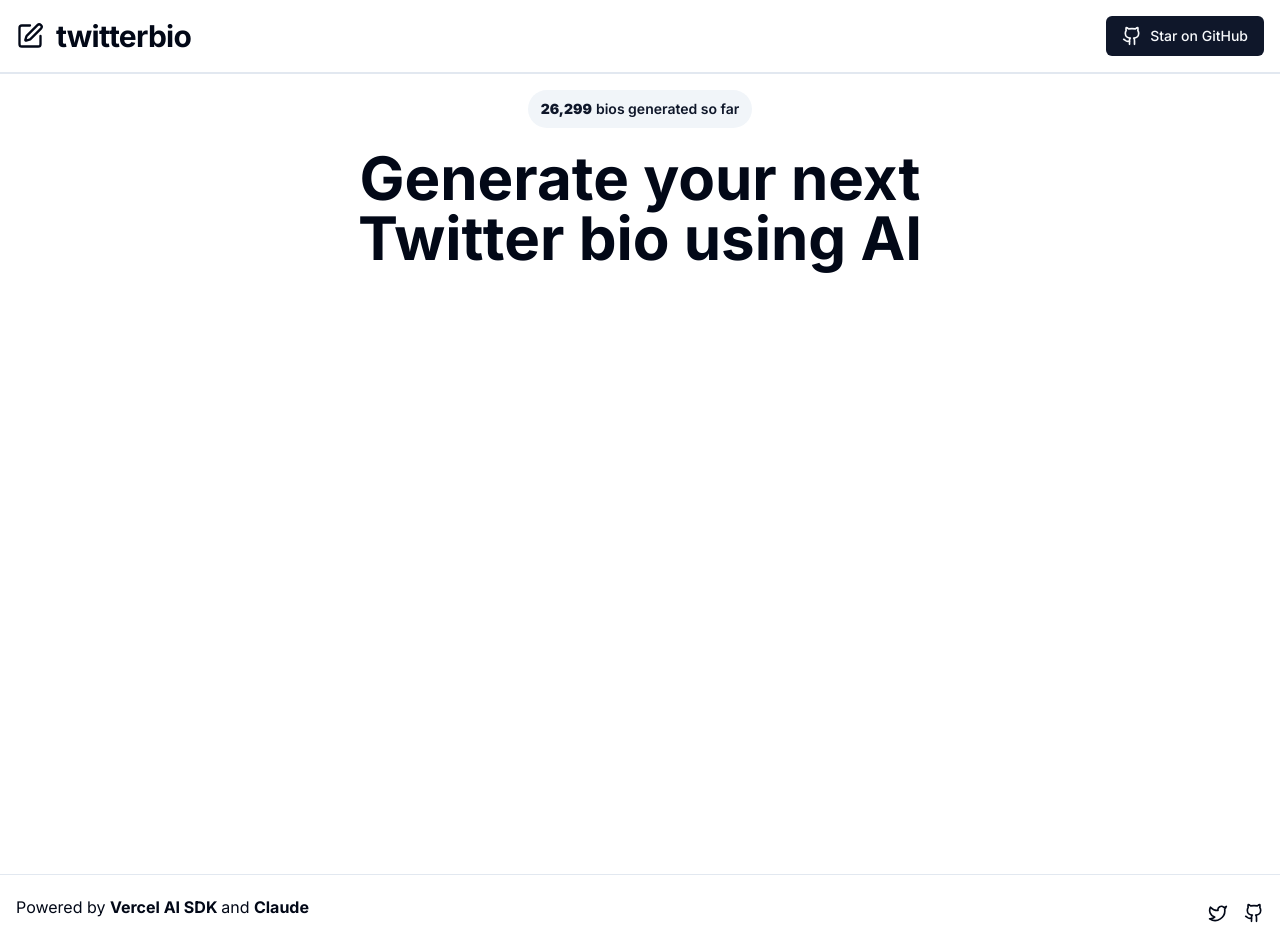
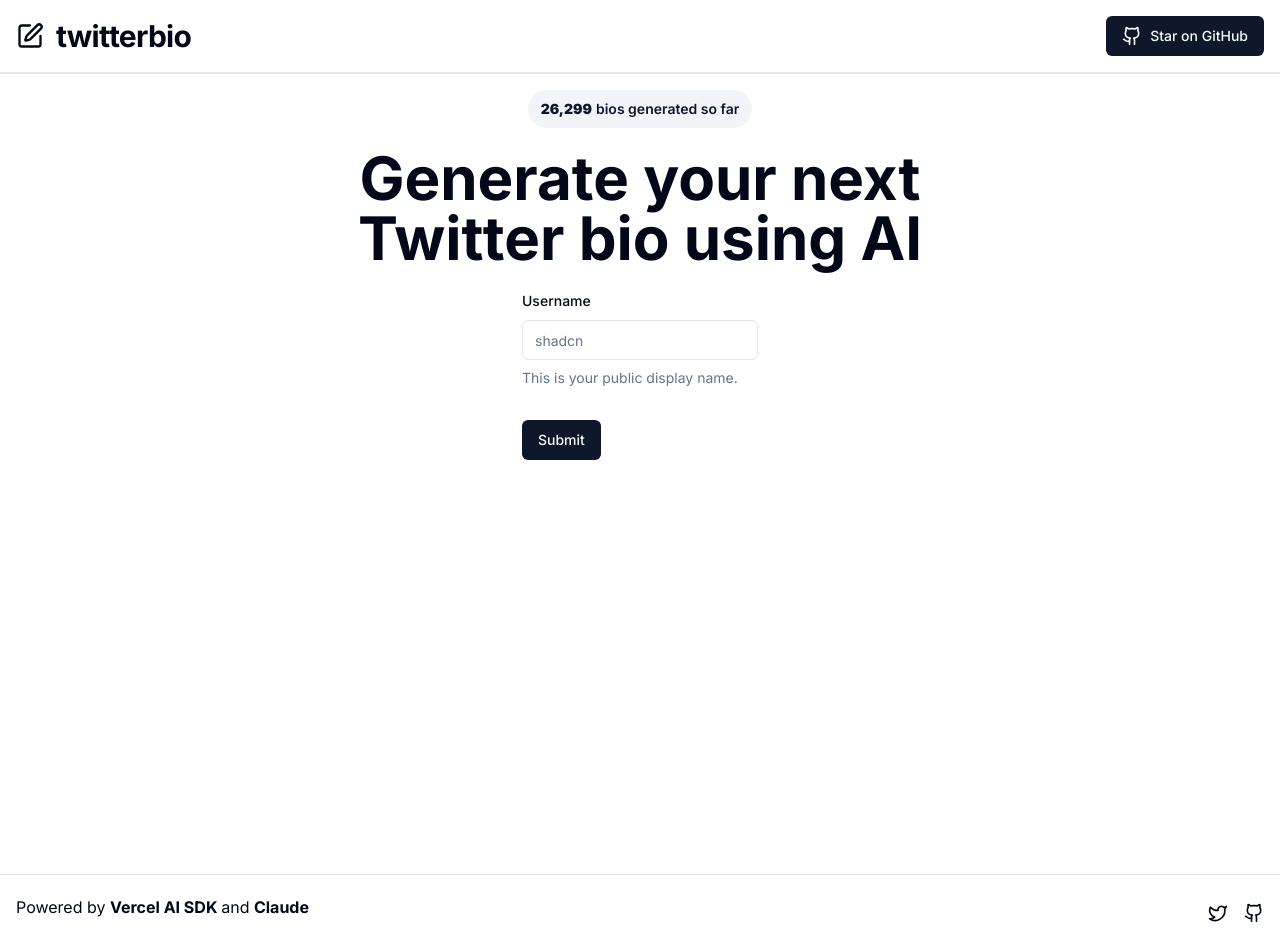
Before and after one commit to abdtriedcoding/twitterbio-ai, a Next.js app: page / in a window 1280 px wide. Built offline with nearby package versions, Linux system fonts and the light colour scheme.

Commit message:
add shadcn form

```diff
--- a/app/page.tsx
+++ b/app/page.tsx
@@ -1,4 +1,5 @@
 import { Badge } from "@/components/ui/badge";
+import { InfoForm } from "@/components/info-form";
 
 export default function Home() {
   return (
@@ -10,6 +11,7 @@ export default function Home() {
       <h1 className="sm:text-6xl text-4xl max-w-2xl text-center font-bold">
         Generate your next Twitter bio using AI
       </h1>
+      <InfoForm />
     </>
   );
 }
--- /dev/null
+++ b/components/info-form.tsx
@@ -0,0 +1,64 @@
+"use client";
+
+import { zodResolver } from "@hookform/resolvers/zod";
+import { useForm } from "react-hook-form";
+import { z } from "zod";
+
+import { Button } from "@/components/ui/button";
+import {
+  Form,
+  FormControl,
+  FormDescription,
+  FormField,
+  FormItem,
+  FormLabel,
+  FormMessage,
+} from "@/components/ui/form";
+import { Input } from "@/components/ui/input";
+
+const formSchema = z.object({
+  username: z.string().min(2, {
+    message: "Username must be at least 2 characters.",
+  }),
+});
+
+export function InfoForm() {
+  // 1. Define your form.
+  const form = useForm<z.infer<typeof formSchema>>({
+    resolver: zodResolver(formSchema),
+    defaultValues: {
+      username: "",
+    },
+  });
+
+  // 2. Define a submit handler.
+  function onSubmit(values: z.infer<typeof formSchema>) {
+    // Do something with the form values.
+    // ✅ This will be type-safe and validated.
+    console.log(values);
+  }
+
+  return (
+    <Form {...form}>
+      <form onSubmit={form.handleSubmit(onSubmit)} className="space-y-8">
+        <FormField
+          control={form.control}
+          name="username"
+          render={({ field }) => (
+            <FormItem>
+              <FormLabel>Username</FormLabel>
+              <FormControl>
+                <Input placeholder="shadcn" {...field} />
+              </FormControl>
+              <FormDescription>
+                This is your public display name.
+              </FormDescription>
+              <FormMessage />
+            </FormItem>
+          )}
+        />
+        <Button type="submit">Submit</Button>
+      </form>
+    </Form>
+  );
+}
--- /dev/null
+++ b/components/ui/form.tsx
@@ -0,0 +1,176 @@
+import * as React from "react"
+import * as LabelPrimitive from "@radix-ui/react-label"
+import { Slot } from "@radix-ui/react-slot"
+import {
+  Controller,
+  ControllerProps,
+  FieldPath,
+  FieldValues,
+  FormProvider,
+  useFormContext,
+} from "react-hook-form"
+
+import { cn } from "@/lib/utils"
+import { Label } from "@/components/ui/label"
+
+const Form = FormProvider
+
+type FormFieldContextValue<
+  TFieldValues extends FieldValues = FieldValues,
+  TName extends FieldPath<TFieldValues> = FieldPath<TFieldValues>
+> = {
+  name: TName
+}
+
+const FormFieldContext = React.createContext<FormFieldContextValue>(
+  {} as FormFieldContextValue
+)
+
+const FormField = <
+  TFieldValues extends FieldValues = FieldValues,
+  TName extends FieldPath<TFieldValues> = FieldPath<TFieldValues>
+>({
+  ...props
+}: ControllerProps<TFieldValues, TName>) => {
+  return (
+    <FormFieldContext.Provider value={{ name: props.name }}>
+      <Controller {...props} />
+    </FormFieldContext.Provider>
+  )
+}
+
+const useFormField = () => {
+  const fieldContext = React.useContext(FormFieldContext)
+  const itemContext = React.useContext(FormItemContext)
+  const { getFieldState, formState } = useFormContext()
+
+  const fieldState = getFieldState(fieldContext.name, formState)
+
+  if (!fieldContext) {
+    throw new Error("useFormField should be used within <FormField>")
+  }
+
+  const { id } = itemContext
+
+  return {
+    id,
+    name: fieldContext.name,
+    formItemId: `${id}-form-item`,
+    formDescriptionId: `${id}-form-item-description`,
+    formMessageId: `${id}-form-item-message`,
+    ...fieldState,
+  }
+}
+
+type FormItemContextValue = {
+  id: string
+}
+
+const FormItemContext = React.createContext<FormItemContextValue>(
+  {} as FormItemContextValue
+)
+
+const FormItem = React.forwardRef<
+  HTMLDivElement,
+  React.HTMLAttributes<HTMLDivElement>
+>(({ className, ...props }, ref) => {
+  const id = React.useId()
+
+  return (
+    <FormItemContext.Provider value={{ id }}>
+      <div ref={ref} className={cn("space-y-2", className)} {...props} />
+    </FormItemContext.Provider>
+  )
+})
+FormItem.displayName = "FormItem"
+
+const FormLabel = React.forwardRef<
+  React.ElementRef<typeof LabelPrimitive.Root>,
+  React.ComponentPropsWithoutRef<typeof LabelPrimitive.Root>
+>(({ className, ...props }, ref) => {
+  const { error, formItemId } = useFormField()
+
+  return (
+    <Label
+      ref={ref}
+      className={cn(error && "text-destructive", className)}
+      htmlFor={formItemId}
+      {...props}
+    />
+  )
+})
+FormLabel.displayName = "FormLabel"
+
+const FormControl = React.forwardRef<
+  React.ElementRef<typeof Slot>,
+  React.ComponentPropsWithoutRef<typeof Slot>
+>(({ ...props }, ref) => {
+  const { error, formItemId, formDescriptionId, formMessageId } = useFormField()
+
+  return (
+    <Slot
+      ref={ref}
+      id={formItemId}
+      aria-describedby={
+        !error
+          ? `${formDescriptionId}`
+          : `${formDescriptionId} ${formMessageId}`
+      }
+      aria-invalid={!!error}
+      {...props}
+    />
+  )
+})
+FormControl.displayName = "FormControl"
+
+const FormDescription = React.forwardRef<
+  HTMLParagraphElement,
+  React.HTMLAttributes<HTMLParagraphElement>
+>(({ className, ...props }, ref) => {
+  const { formDescriptionId } = useFormField()
+
+  return (
+    <p
+      ref={ref}
+      id={formDescriptionId}
+      className={cn("text-sm text-muted-foreground", className)}
+      {...props}
+    />
+  )
+})
+FormDescription.displayName = "FormDescription"
+
+const FormMessage = React.forwardRef<
+  HTMLParagraphElement,
+  React.HTMLAttributes<HTMLParagraphElement>
+>(({ className, children, ...props }, ref) => {
+  const { error, formMessageId } = useFormField()
+  const body = error ? String(error?.message) : children
+
+  if (!body) {
+    return null
+  }
+
+  return (
+    <p
+      ref={ref}
+      id={formMessageId}
+      className={cn("text-sm font-medium text-destructive", className)}
+      {...props}
+    >
+      {body}
+    </p>
+  )
+})
+FormMessage.displayName = "FormMessage"
+
+export {
+  useFormField,
+  Form,
+  FormItem,
+  FormLabel,
+  FormControl,
+  FormDescription,
+  FormMessage,
+  FormField,
+}
--- /dev/null
+++ b/components/ui/input.tsx
@@ -0,0 +1,25 @@
+import * as React from "react"
+
+import { cn } from "@/lib/utils"
+
+export interface InputProps
+  extends React.InputHTMLAttributes<HTMLInputElement> {}
+
+const Input = React.forwardRef<HTMLInputElement, InputProps>(
+  ({ className, type, ...props }, ref) => {
+    return (
+      <input
+        type={type}
+        className={cn(
+          "flex h-10 w-full rounded-md border border-input bg-background px-3 py-2 text-sm ring-offset-background file:border-0 file:bg-transparent file:text-sm file:font-medium placeholder:text-muted-foreground focus-visible:outline-none focus-visible:ring-2 focus-visible:ring-ring focus-visible:ring-offset-2 disabled:cursor-not-allowed disabled:opacity-50",
+          className
+        )}
+        ref={ref}
+        {...props}
+      />
+    )
+  }
+)
+Input.displayName = "Input"
+
+export { Input }
--- /dev/null
+++ b/components/ui/label.tsx
@@ -0,0 +1,26 @@
+"use client"
+
+import * as React from "react"
+import * as LabelPrimitive from "@radix-ui/react-label"
+import { cva, type VariantProps } from "class-variance-authority"
+
+import { cn } from "@/lib/utils"
+
+const labelVariants = cva(
+  "text-sm font-medium leading-none peer-disabled:cursor-not-allowed peer-disabled:opacity-70"
+)
+
+const Label = React.forwardRef<
+  React.ElementRef<typeof LabelPrimitive.Root>,
+  React.ComponentPropsWithoutRef<typeof LabelPrimitive.Root> &
+    VariantProps<typeof labelVariants>
+>(({ className, ...props }, ref) => (
+  <LabelPrimitive.Root
+    ref={ref}
+    className={cn(labelVariants(), className)}
+    {...props}
+  />
+))
+Label.displayName = LabelPrimitive.Root.displayName
+
+export { Label }
--- a/package.json
+++ b/package.json
@@ -9,6 +9,8 @@
     "lint": "next lint"
   },
   "dependencies": {
+    "@hookform/resolvers": "^3.3.4",
+    "@radix-ui/react-label": "^2.0.2",
     "@radix-ui/react-slot": "^1.0.2",
     "class-variance-authority": "^0.7.0",
     "clsx": "^2.1.0",
@@ -16,8 +18,10 @@
     "next": "14.2.2",
     "react": "^18",
     "react-dom": "^18",
+    "react-hook-form": "^7.51.3",
     "tailwind-merge": "^2.3.0",
-    "tailwindcss-animate": "^1.0.7"
+    "tailwindcss-animate": "^1.0.7",
+    "zod": "^3.22.5"
   },
   "devDependencies": {
     "@types/node": "^20",
```
Also changed, not shown: 1 other file (tests, documents, lock files or other folders).
